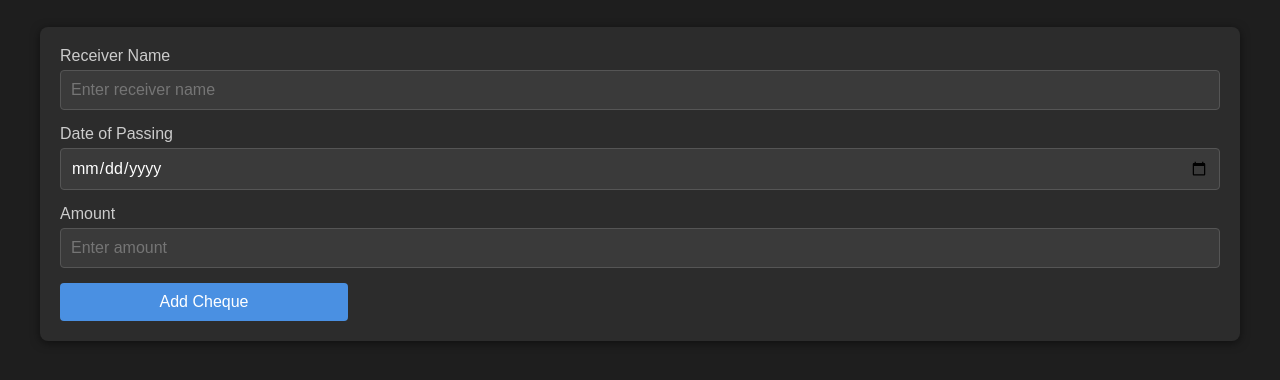
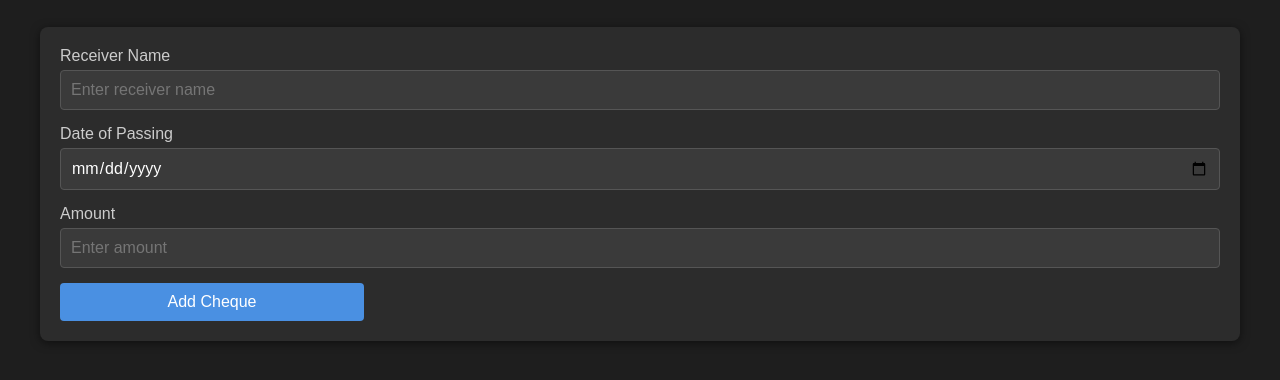
Before and after one commit to TosifShaikh03/Tosifshaikh03.github.io, a plain HTML site: page index.html in a window 1280 px wide. Shown: the part 60-440 px from the top of the page. Drawn offline with Linux system fonts and the light colour scheme.

Commit message:
Update style.css

```diff
--- a/style.css
+++ b/style.css
@@ -67,7 +67,7 @@
             padding: 10px 20px;
             border-radius: 4px;
             cursor: pointer;
-            width:18rem;
+            width:19rem;
             font-size: 1rem;
             transition: background 0.3s ease;
         }
```
